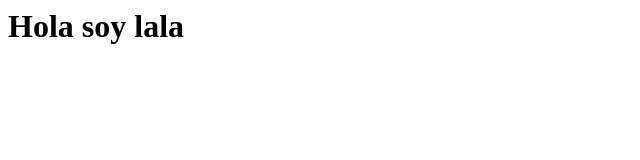
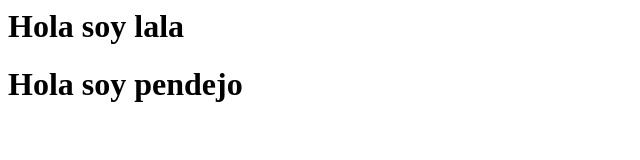
Before and after one commit to eduardomv2/Gestor-Gastos, a plain HTML site: page index.html in a window 1280 px wide. Shown: the whole page, without its empty margins (0-640 px from the left). Drawn offline with Linux system fonts and the light colour scheme.

Commit message:
hola brandon

```diff
--- a/index.html
+++ b/index.html
@@ -6,5 +6,6 @@
 </head>
 <body>
     <h1>Hola soy lala</h1>
+    <h1>Hola soy pendejo</h1>
 </body>
 </html>
```
